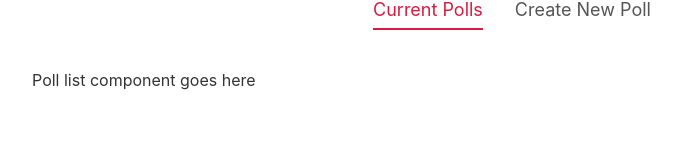
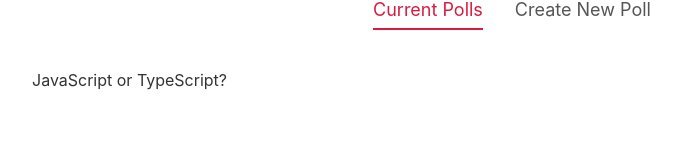
Before and after one commit to raybagas7/the-polls, a Svelte app: page / in a window 1280 px wide. Shown: the part 194-354 px from the top of the page, without its empty margins (128-809 px from the left). Built offline with nearby package versions, Linux system fonts and the light colour scheme.

Commit message:
feat(Adding new Polls): - create a function to add the new poll - render it to the new component called PollList - render all the poll including the new added poll

```diff
--- a/src/App.svelte
+++ b/src/App.svelte
@@ -1,15 +1,35 @@
 <script>
   import Header from './components/Header.svelte';
   import Footer from './components/Footer.svelte';
+  import PollList from './components/PollList.svelte';
   import CreatePollForm from './components/CreatePollForm.svelte';
   import Tabs from './shared/Tabs.svelte';
 
-  //tabs
+  // tabs
   let items = ['Current Polls', 'Create New Poll'];
   let activeItem = 'Current Polls';
 
   const tabChange = (e) => {
     activeItem = e.detail;
+  };
+
+  // polls
+  let polls = [
+    {
+      id: 1,
+      question: 'JavaScript or TypeScript?',
+      answerA: 'JavaScript',
+      answerB: 'TypeScript',
+      votesA: 23,
+      votesB: 50,
+    },
+  ];
+
+  const handleAdd = (e) => {
+    const poll = e.detail;
+    polls = [poll, ...polls];
+    activeItem = 'Current Polls';
+    console.log(polls);
   };
 </script>
 
@@ -17,9 +37,9 @@
 <main>
   <Tabs {items} {activeItem} on:tabChange={tabChange} />
   {#if activeItem === 'Current Polls'}
-    <p>Poll list component goes here</p>
+    <PollList {polls} />
   {:else if activeItem === 'Create New Poll'}
-    <CreatePollForm />
+    <CreatePollForm on:add={handleAdd} />
   {/if}
 </main>
 <Footer />
--- a/src/components/CreatePollForm.svelte
+++ b/src/components/CreatePollForm.svelte
@@ -1,4 +1,6 @@
 <script>
+  import { createEventDispatcher } from 'svelte';
+  const dispatch = createEventDispatcher();
   import Button from '../shared/Button.svelte';
   let fields = { question: '', answerA: '', answerB: '' };
   let errors = { question: '', answerA: '', answerB: '' };
@@ -33,7 +35,8 @@
 
     // add new poll action
     if (valid) {
-      console.log('valid', fields);
+      let poll = { ...fields, votesA: 0, votesB: 0, id: Math.random() };
+      dispatch('add', poll);
     }
   };
 </script>
--- /dev/null
+++ b/src/components/PollList.svelte
@@ -0,0 +1,17 @@
+<script>
+  export let polls = [];
+</script>
+
+<div class="poll-list">
+  {#each polls as poll (poll.id)}
+    <div>{poll.question}</div>
+  {/each}
+</div>
+
+<style>
+  .poll-list {
+    display: grid;
+    grid-template-columns: 1fr 1fr;
+    grid-gap: 20px;
+  }
+</style>
```
